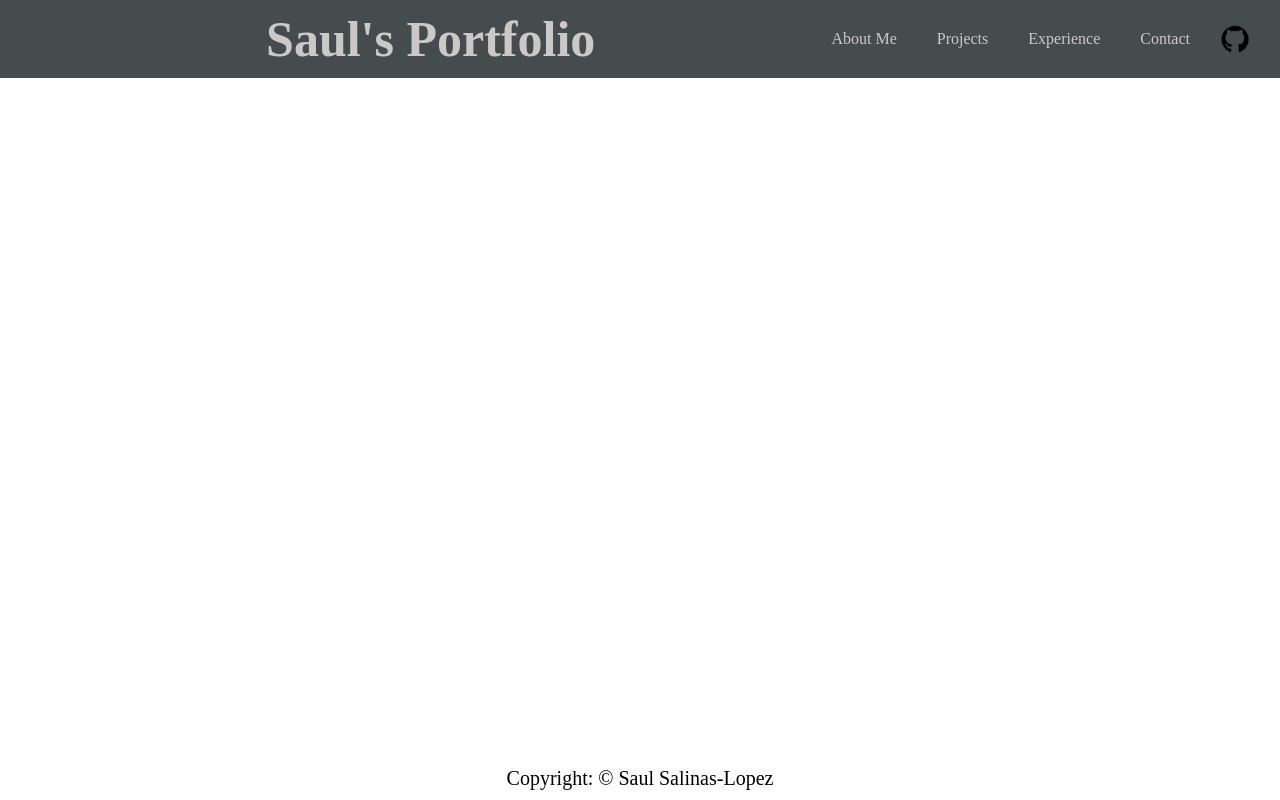
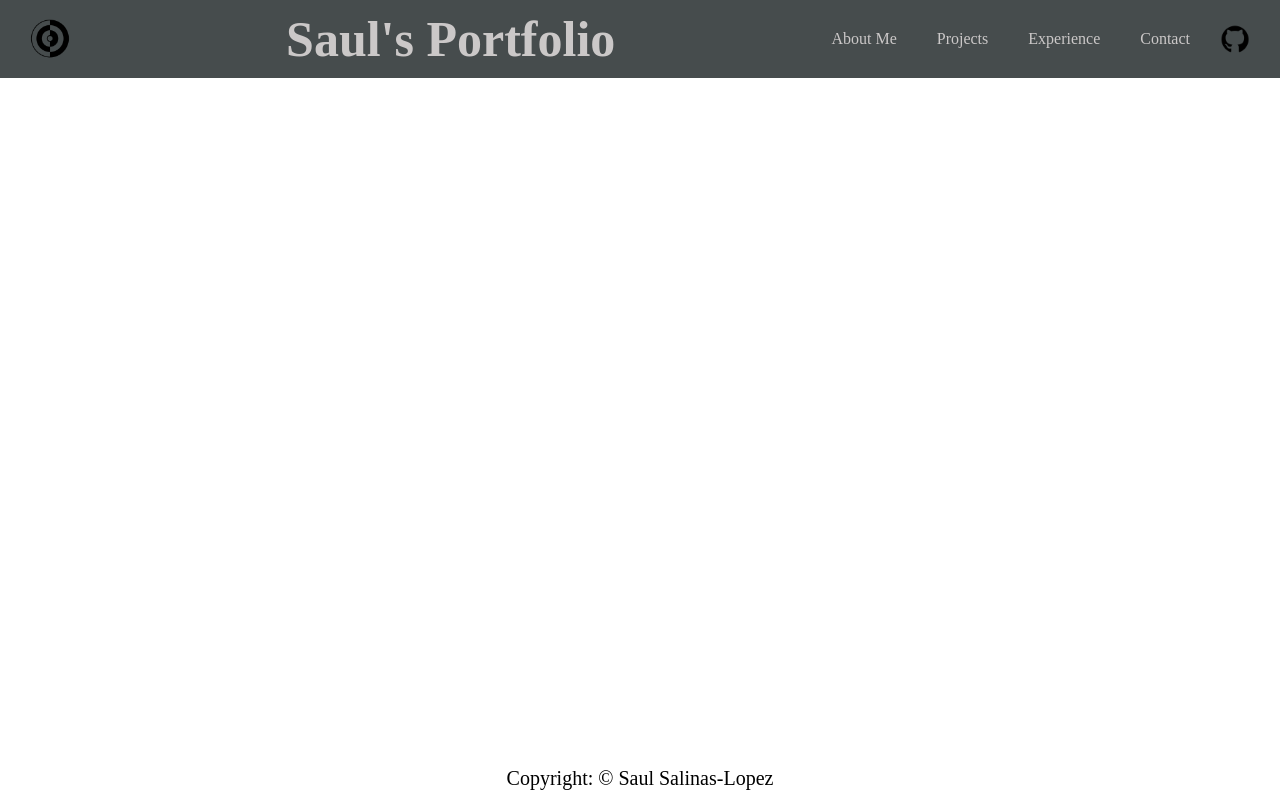
Before and after one commit to saul00-0/myPortfolio, a plain HTML site: page projects.html in a window 1280 px wide. Shown: the top 800 px of the page. Drawn offline with Linux system fonts and the light colour scheme.

Commit message:
Icon, shortcut, and titles

```diff
--- a/projects.html
+++ b/projects.html
@@ -3,20 +3,24 @@
 
 <head>
 
+
+
     <title>
         Projects
     </title>
+
+    <link rel="shortcut icon" href="images/logo.png";
 
 </head>
 
 <body>
         <header>
-             <!--
+
             <div class="logo">
-                <img src="images/icon.png">
+                <img src="images/logo.png">
             </div>
 
-         -->
+
 
             <link rel="stylesheet" href="styles.css ">
             <h1> Saul's Portfolio </h1>
```
Also changed, not shown: contact.html (+7 -4 lines), experience.html (+8 -5 lines), index.html (+7 -7 lines), images/logo.png (added).
